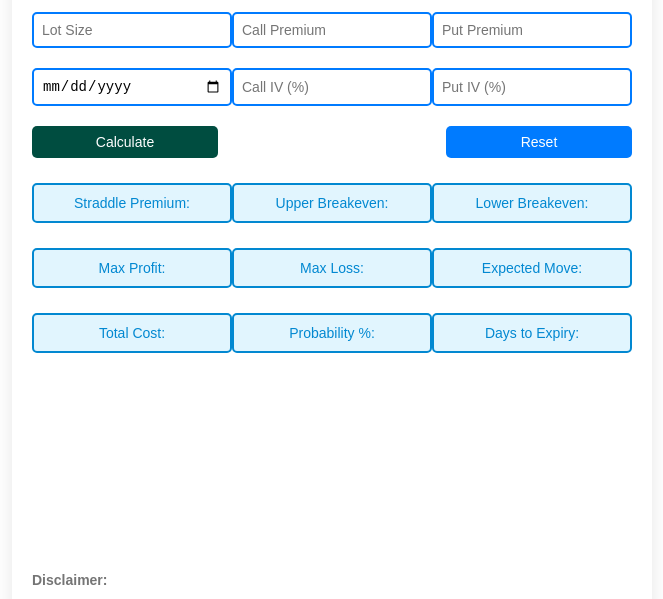
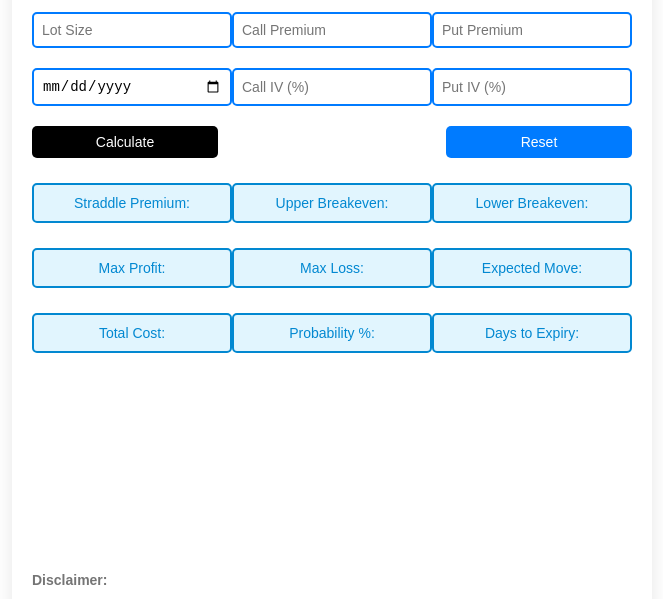
Before and after one commit to simpletradewithpatience/STWP-Straddle-Calculator, a plain HTML site: page index.html in a window 1280 px wide. In both pictures the pointer is over the button "Calculate". Shown: the part 143-742 px from the top of the page, without its empty margins (308-971 px from the left). Drawn offline with Linux system fonts and the light colour scheme.

Commit message:
Update index.html

```diff
--- a/index.html
+++ b/index.html
@@ -64,7 +64,7 @@
         }
 
         .row button:hover {
-            background-color: #004d40;
+            background-color: black;
         }
 
         .output {
```
